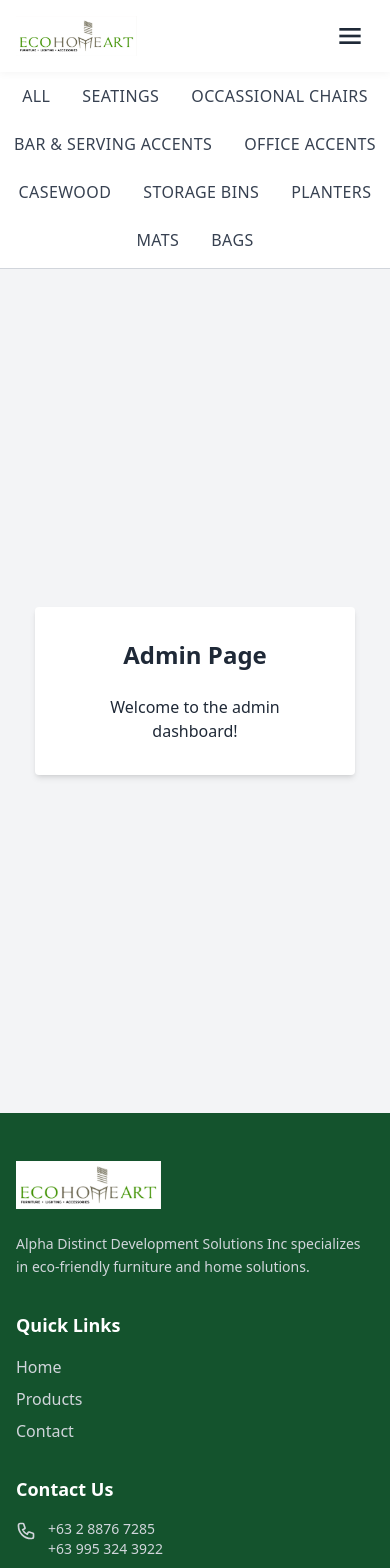
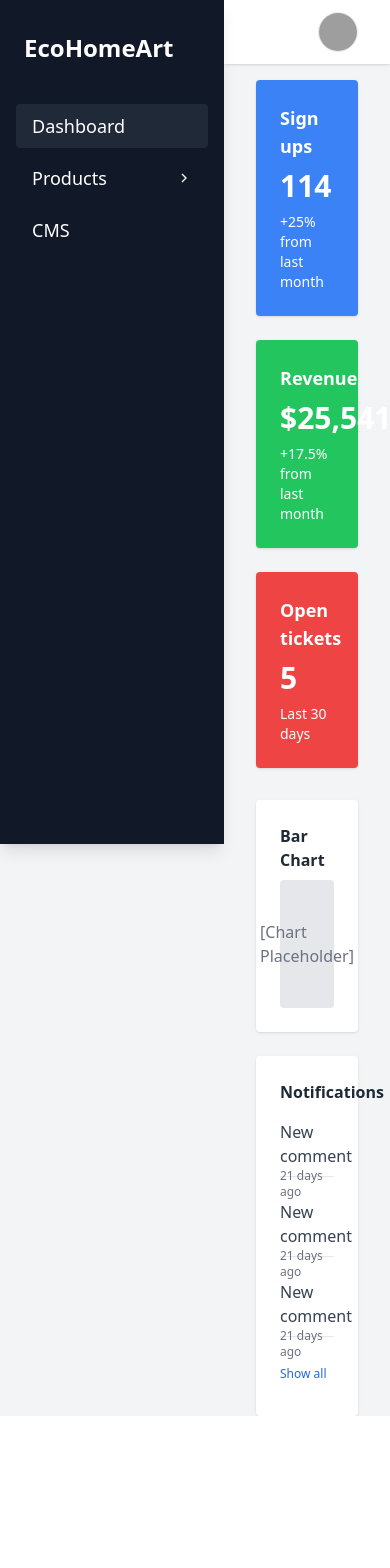
Before and after one commit to karlito0oo/eco-home-art, a React (Vite) app: page /admin in a window 390 px wide. Shown: the top 1568 px of the page. After the commit the page ends 1416 px from the top, so only its background shows below. Built offline with nearby package versions, Linux system fonts and the light colour scheme; grey boxes are pictures that could not be loaded.

Commit message:
admin panel

```diff
--- a/src/App.jsx
+++ b/src/App.jsx
@@ -1,6 +1,6 @@
 import { BrowserRouter as Router, Routes, Route } from "react-router-dom";
 import Login from "./pages/Login";
-import Admin from "./pages/Admin";
+import AdminDashboard from "./pages/AdminDashboard";
 import Navbar from "./components/Navbar";
 import Footer from "./components/Footer";
 import Hero from "./components/Hero";
@@ -17,6 +17,18 @@ import "./styles/featured-products.css";
 function App() {
   return (
     <Router>
+      <Routes>
+        <Route
+          path="/admin"
+          element={
+            <div className="flex flex-col min-h-screen">
+              <AdminDashboard />
+            </div>
+          }
+        />
+        <Route
+          path="*"
+          element={
             <div className="flex flex-col min-h-screen">
               <Navbar />
               <main className="flex-grow">
@@ -37,12 +49,14 @@ function App() {
                   <Route path="/products/:id/:slug" element={<ProductDetails />} />
                   <Route path="/contact" element={<Contact />} />
                   <Route path="/login" element={<Login />} />
-            <Route path="/admin" element={<Admin />} />
                   <Route path="/articles/:id" element={<ArticleDetails />} />
                 </Routes>
               </main>
               <Footer />
             </div>
+          }
+        />
+      </Routes>
     </Router>
   );
 }
--- /dev/null
+++ b/src/pages/AdminDashboard.jsx
@@ -0,0 +1,113 @@
+import { useState } from "react";
+import { useNavigate } from "react-router-dom";
+
+const USER = { name: "Admin User" };
+
+const Sidebar = ({ active, setActive, productsOpen, setProductsOpen }) => (
+  <aside className="fixed top-0 left-0 h-full w-56 bg-gray-900 text-white flex flex-col pt-8 shadow-lg z-50">
+    <div className="text-2xl font-bold px-6 mb-10">EcoHomeArt</div>
+    <nav className="flex flex-col gap-2 px-4">
+      <button className={`flex items-center gap-3 px-4 py-2 rounded hover:bg-gray-800 transition text-lg font-medium ${active === 'dashboard' ? 'bg-gray-800' : ''}`} onClick={() => {setActive('dashboard'); setProductsOpen(false);}}>Dashboard</button>
+      <div>
+        <button className={`flex items-center justify-between gap-3 px-4 py-2 rounded hover:bg-gray-800 transition text-lg font-medium w-full ${active === 'products' ? 'bg-gray-800' : ''}`} onClick={() => {setActive('products'); setProductsOpen(v => !v);}}>
+          <span>Products</span>
+          <svg className={`w-4 h-4 transition-transform ${productsOpen ? 'rotate-90' : ''}`} fill="none" stroke="currentColor" strokeWidth="2" viewBox="0 0 24 24"><path d="M9 6l6 6-6 6"/></svg>
+        </button>
+        <div className={`overflow-hidden transition-all duration-300 ${productsOpen ? 'max-h-32 opacity-100' : 'max-h-0 opacity-0'}`} style={{marginLeft: productsOpen ? '1.5rem' : '1.5rem'}}>
+          <button className="text-left px-4 py-2 rounded hover:bg-gray-800 transition text-base font-normal w-full" onClick={() => setActive('featured')}>Featured products</button>
+          <button className="text-left px-4 py-2 rounded hover:bg-gray-800 transition text-base font-normal w-full" onClick={() => setActive('list')}>List</button>
+        </div>
+      </div>
+      <button className={`flex items-center gap-3 px-4 py-2 rounded hover:bg-gray-800 transition text-lg font-medium ${active === 'cms' ? 'bg-gray-800' : ''}`} onClick={() => {setActive('cms'); setProductsOpen(false);}}>CMS</button>
+    </nav>
+  </aside>
+);
+
+const Topbar = ({ onUserClick }) => (
+  <header className="fixed left-56 right-0 top-0 h-16 bg-white flex items-center justify-end px-8 shadow z-40">
+    <button className="relative" onClick={onUserClick}>
+      <img src="https://ui-avatars.com/api/?name=Admin+User" alt="User" className="h-10 w-10 rounded-full border" />
+    </button>
+  </header>
+);
+
+const UserDropdown = ({ open, onClose, onLogout }) => (
+  open ? (
+    <div className="absolute right-8 top-16 w-56 bg-white rounded shadow-lg border z-50">
+      <div className="px-4 py-3 border-b font-semibold">{USER.name}</div>
+      <button className="w-full text-left px-4 py-2 hover:bg-gray-100" onClick={() => alert('Change password')}>Change Password</button>
+      <button className="w-full text-left px-4 py-2 hover:bg-gray-100 text-red-600" onClick={onLogout}>Logout</button>
+    </div>
+  ) : null
+);
+
+const AdminDashboard = () => {
+  const [userDropdown, setUserDropdown] = useState(false);
+  const [active, setActive] = useState('dashboard');
+  const [productsOpen, setProductsOpen] = useState(false);
+  const navigate = useNavigate();
+
+  const handleLogout = () => {
+    localStorage.removeItem('auth_token');
+    navigate('/login');
+  };
+
+  let content;
+  if (active === 'dashboard') {
+    content = (
+      <>
+        <div className="grid grid-cols-1 md:grid-cols-3 gap-6 mb-8">
+          <div className="bg-blue-500 text-white rounded shadow p-6 flex flex-col justify-between">
+            <div className="text-lg font-semibold mb-2">Sign ups</div>
+            <div className="text-3xl font-bold mb-2">114</div>
+            <div className="flex items-center gap-2 text-sm"><span>+25% from last month</span></div>
+          </div>
+          <div className="bg-green-500 text-white rounded shadow p-6 flex flex-col justify-between">
+            <div className="text-lg font-semibold mb-2">Revenue</div>
+            <div className="text-3xl font-bold mb-2">$25,541</div>
+            <div className="flex items-center gap-2 text-sm"><span>+17.5% from last month</span></div>
+          </div>
+          <div className="bg-red-500 text-white rounded shadow p-6 flex flex-col justify-between">
+            <div className="text-lg font-semibold mb-2">Open tickets</div>
+            <div className="text-3xl font-bold mb-2">5</div>
+            <div className="flex items-center gap-2 text-sm"><span>Last 30 days</span></div>
+          </div>
+        </div>
+        <div className="grid grid-cols-1 md:grid-cols-2 gap-6">
+          <div className="bg-white rounded shadow p-6">
+            <div className="font-semibold mb-2">Bar Chart</div>
+            <div className="h-32 bg-gray-200 rounded flex items-center justify-center text-gray-500">[Chart Placeholder]</div>
+          </div>
+          <div className="bg-white rounded shadow p-6">
+            <div className="font-semibold mb-2">Notifications</div>
+            <ul className="text-gray-700">
+              <li className="py-2 border-b">New comment <span className="float-right text-xs text-gray-500">21 days ago</span></li>
+              <li className="py-2 border-b">New comment <span className="float-right text-xs text-gray-500">21 days ago</span></li>
+              <li className="py-2 border-b">New comment <span className="float-right text-xs text-gray-500">21 days ago</span></li>
+              <li className="py-2"><button className="text-blue-600 text-xs">Show all</button></li>
+            </ul>
+          </div>
+        </div>
+      </>
+    );
+  } else if (active === 'featured') {
+    content = <div className="bg-white rounded shadow p-8">Featured Products Placeholder</div>;
+  } else if (active === 'list') {
+    content = <div className="bg-white rounded shadow p-8">Products List Placeholder</div>;
+  } else if (active === 'cms') {
+    content = <div className="bg-white rounded shadow p-8">CMS Placeholder</div>;
+  }
+
+  return (
+    <div className="min-h-screen bg-gray-100">
+      <Sidebar active={active} setActive={setActive} productsOpen={productsOpen} setProductsOpen={setProductsOpen} />
+      <Topbar onUserClick={() => setUserDropdown(v => !v)} />
+      <UserDropdown open={userDropdown} onClose={() => setUserDropdown(false)} onLogout={handleLogout} />
+      <main className="ml-56 pt-20 px-8">
+        {content}
+      </main>
+    </div>
+  );
+};
+
+export default AdminDashboard;
```
Lines whose indentation alone changed are shown as unchanged.
